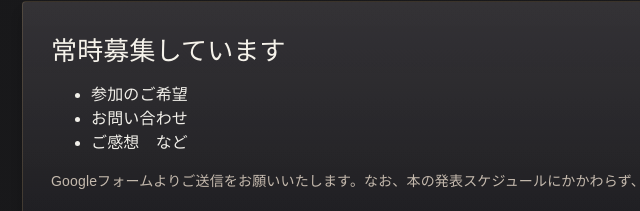
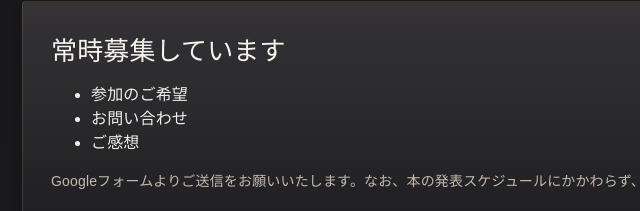
Before and after one commit to PackeLo/saikyo_hp, a website: page index.html in a window 1280 px wide. Shown: the part 5658-5869 px from the top of the page, 74-714 px from the left. Drawn offline with Linux system fonts and the light colour scheme.

```diff
--- a/index.html
+++ b/index.html
@@ -295,7 +295,7 @@
             <ul>
               <li>参加のご希望</li>
               <li>お問い合わせ</li>
-              <li>ご感想　など</li>
+              <li>ご感想</li>
             </ul>
             <p>Googleフォームよりご送信をお願いいたします。なお、本の発表スケジュールにかかわらず、いつでもdiscordサーバーに参加できます！</p>
             <div class="join-buttons">
```
